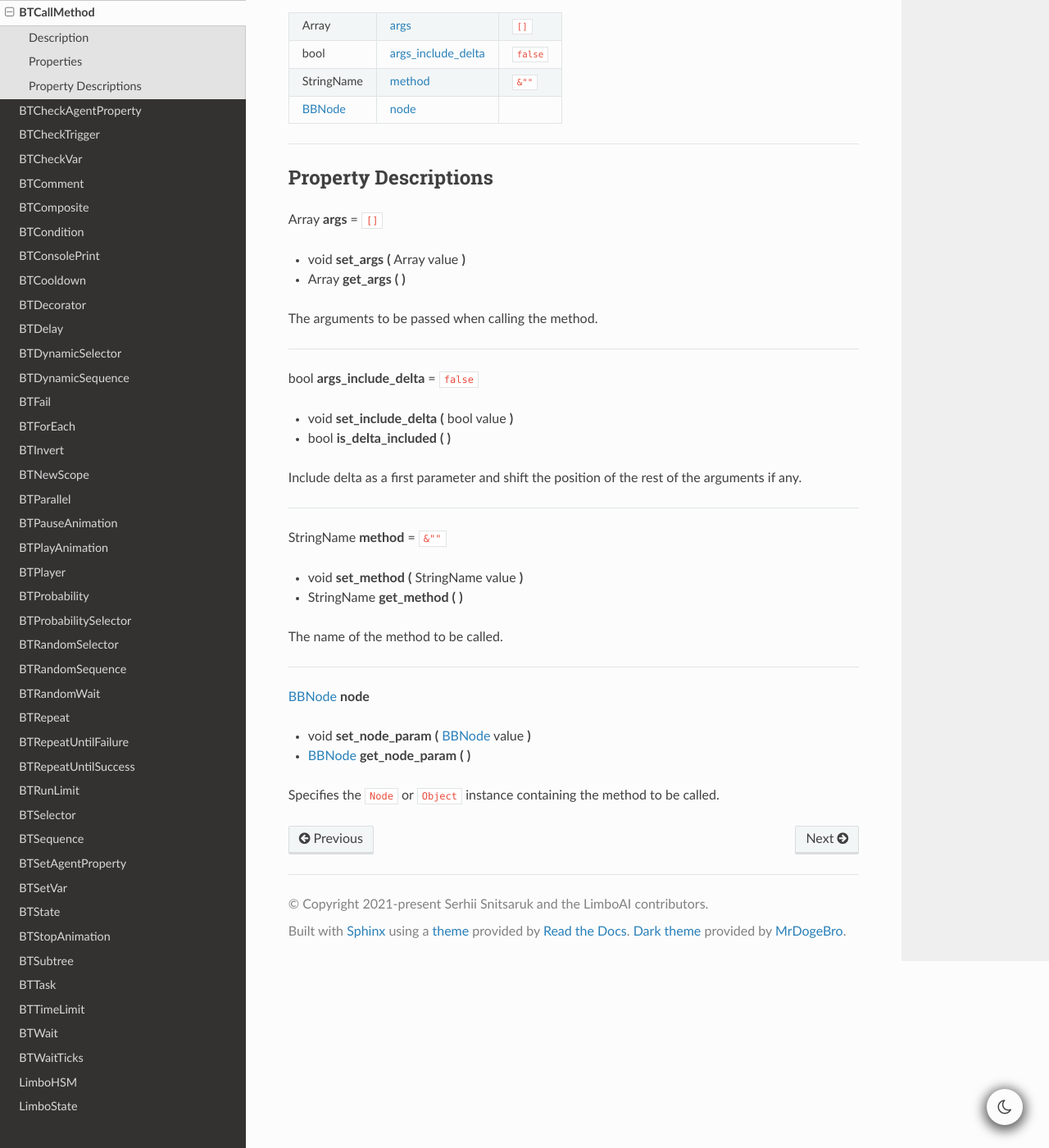
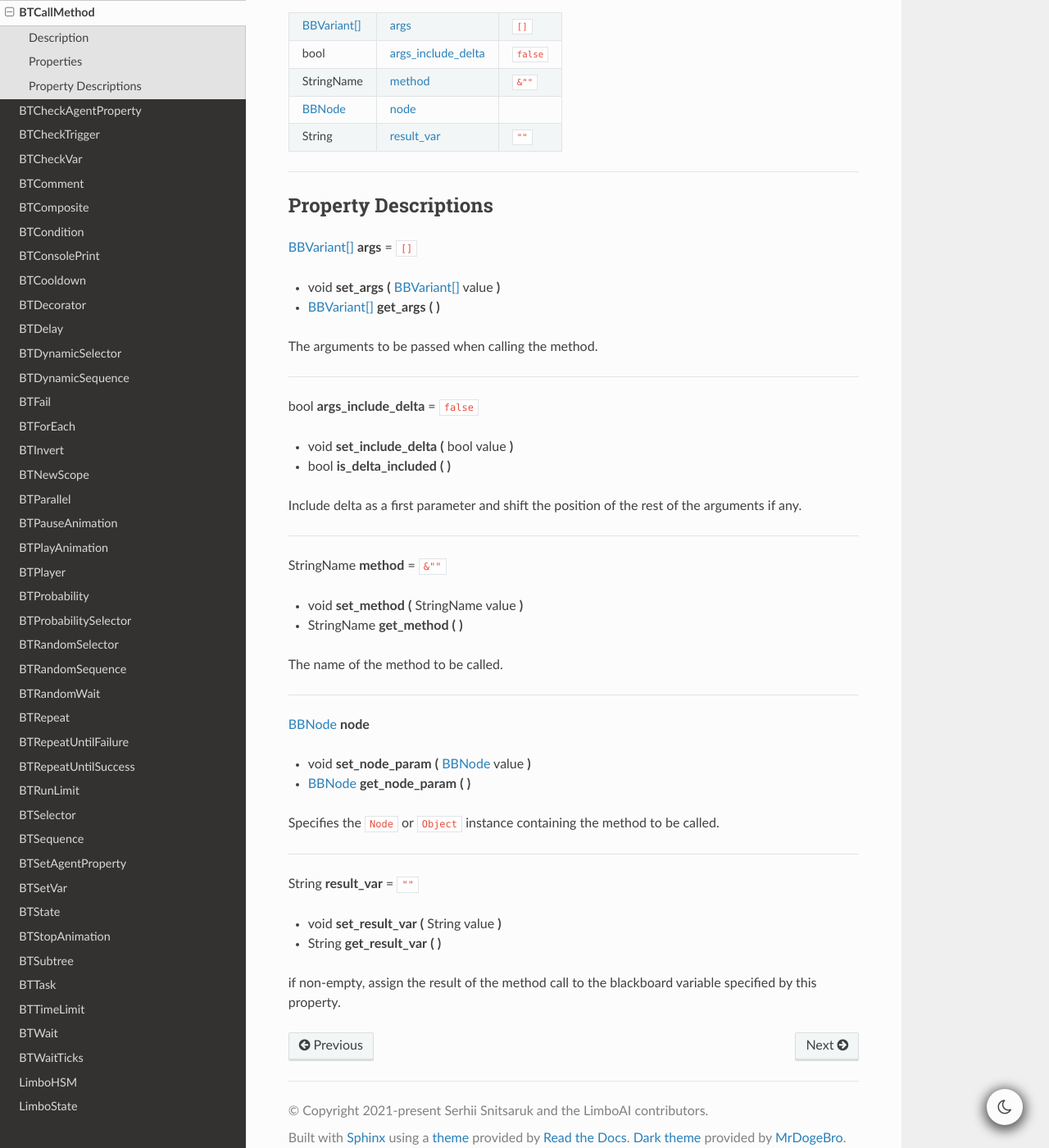
Before and after one commit to limbonaut/limboai, a Sphinx documentation site: the page built from doc/source/classes/class_btcallmethod.rst, in a window 1280 px wide and 1400 px high, scrolled down 477 px. Shown: the whole window at 82% size. Built offline with Sphinx 7.4.7 and the Read the Docs theme 2.0.0, drawn with Linux system fonts in a browser that asks for light colours.

Commit message:
Update class documentation and add rst update script

```diff
--- a/doc/source/classes/class_behaviortree.rst
+++ b/doc/source/classes/class_behaviortree.rst
@@ -114,9 +114,7 @@ Makes a copy of the BehaviorTree resource.
 
 void **copy_other** **(** :ref:`BehaviorTree<class_BehaviorTree>` p_other **)**
 
-.. container:: contribute
-
-	There is currently no description for this method. Please help us by :ref:`contributing one <doc_updating_the_class_reference>`!
+Become a copy of another behavior tree.
 
 .. rst-class:: classref-item-separator
 
--- a/doc/source/classes/class_btcallmethod.rst
+++ b/doc/source/classes/class_btcallmethod.rst
@@ -31,15 +31,17 @@ Properties
 .. table::
    :widths: auto
 
-   +-----------------------------+---------------------------------------------------------------------------+-----------+
-   | Array                       | :ref:`args<class_BTCallMethod_property_args>`                             | ``[]``    |
-   +-----------------------------+---------------------------------------------------------------------------+-----------+
-   | bool                        | :ref:`args_include_delta<class_BTCallMethod_property_args_include_delta>` | ``false`` |
-   +-----------------------------+---------------------------------------------------------------------------+-----------+
-   | StringName                  | :ref:`method<class_BTCallMethod_property_method>`                         | ``&""``   |
-   +-----------------------------+---------------------------------------------------------------------------+-----------+
-   | :ref:`BBNode<class_BBNode>` | :ref:`node<class_BTCallMethod_property_node>`                             |           |
-   +-----------------------------+---------------------------------------------------------------------------+-----------+
+   +-------------------------------------+---------------------------------------------------------------------------+-----------+
+   | :ref:`BBVariant[]<class_BBVariant>` | :ref:`args<class_BTCallMethod_property_args>`                             | ``[]``    |
+   +-------------------------------------+---------------------------------------------------------------------------+-----------+
+   | bool                                | :ref:`args_include_delta<class_BTCallMethod_property_args_include_delta>` | ``false`` |
+   +-------------------------------------+---------------------------------------------------------------------------+-----------+
+   | StringName                          | :ref:`method<class_BTCallMethod_property_method>`                         | ``&""``   |
+   +-------------------------------------+---------------------------------------------------------------------------+-----------+
+   | :ref:`BBNode<class_BBNode>`         | :ref:`node<class_BTCallMethod_property_node>`                             |           |
+   +-------------------------------------+---------------------------------------------------------------------------+-----------+
+   | String                              | :ref:`result_var<class_BTCallMethod_property_result_var>`                 | ``""``    |
+   +-------------------------------------+---------------------------------------------------------------------------+-----------+
 
 .. rst-class:: classref-section-separator
 
@@ -54,12 +56,12 @@ Property Descriptions
 
 .. rst-class:: classref-property
 
-Array **args** = ``[]``
+:ref:`BBVariant[]<class_BBVariant>` **args** = ``[]``
 
 .. rst-class:: classref-property-setget
 
-- void **set_args** **(** Array value **)**
-- Array **get_args** **(** **)**
+- void **set_args** **(** :ref:`BBVariant[]<class_BBVariant>` value **)**
+- :ref:`BBVariant[]<class_BBVariant>` **get_args** **(** **)**
 
 The arguments to be passed when calling the method.
 
@@ -114,6 +116,23 @@ The name of the method to be called.
 
 Specifies the ``Node`` or ``Object`` instance containing the method to be called.
 
+.. rst-class:: classref-item-separator
+
+----
+
+.. _class_BTCallMethod_property_result_var:
+
+.. rst-class:: classref-property
+
+String **result_var** = ``""``
+
+.. rst-class:: classref-property-setget
+
+- void **set_result_var** **(** String value **)**
+- String **get_result_var** **(** **)**
+
+if non-empty, assign the result of the method call to the blackboard variable specified by this property.
+
 .. |virtual| replace:: :abbr:`virtual (This method should typically be overridden by the user to have any effect.)`
 .. |const| replace:: :abbr:`const (This method has no side effects. It doesn't modify any of the instance's member variables.)`
 .. |vararg| replace:: :abbr:`vararg (This method accepts any number of arguments after the ones described here.)`
--- a/doc/source/classes/class_bttask.rst
+++ b/doc/source/classes/class_bttask.rst
@@ -64,7 +64,7 @@ Methods
    +-------------------------------+------------------------------------------------------------------------------------------------------------------------------+
    | String                        | :ref:`_generate_name<class_BTTask_private_method__generate_name>` **(** **)** |virtual| |const|                              |
    +-------------------------------+------------------------------------------------------------------------------------------------------------------------------+
-   | PackedStringArray             | :ref:`_get_configuration_warning<class_BTTask_private_method__get_configuration_warning>` **(** **)** |virtual| |const|      |
+   | PackedStringArray             | :ref:`_get_configuration_warnings<class_BTTask_private_method__get_configuration_warnings>` **(** **)** |virtual| |const|    |
    +-------------------------------+------------------------------------------------------------------------------------------------------------------------------+
    | void                          | :ref:`_setup<class_BTTask_private_method__setup>` **(** **)** |virtual|                                                      |
    +-------------------------------+------------------------------------------------------------------------------------------------------------------------------+
@@ -249,11 +249,11 @@ Called to generate a display name for the task unless :ref:`custom_name<class_BT
 
 ----
 
-.. _class_BTTask_private_method__get_configuration_warning:
+.. _class_BTTask_private_method__get_configuration_warnings:
 
 .. rst-class:: classref-method
 
-PackedStringArray **_get_configuration_warning** **(** **)** |virtual| |const|
+PackedStringArray **_get_configuration_warnings** **(** **)** |virtual| |const|
 
 The string returned by this method is shown as a warning message in the behavior tree editor. Any task script that overrides this method must include ``@tool`` annotation at the top of the file.
 
```
Also changed, not shown: 4 other files.
